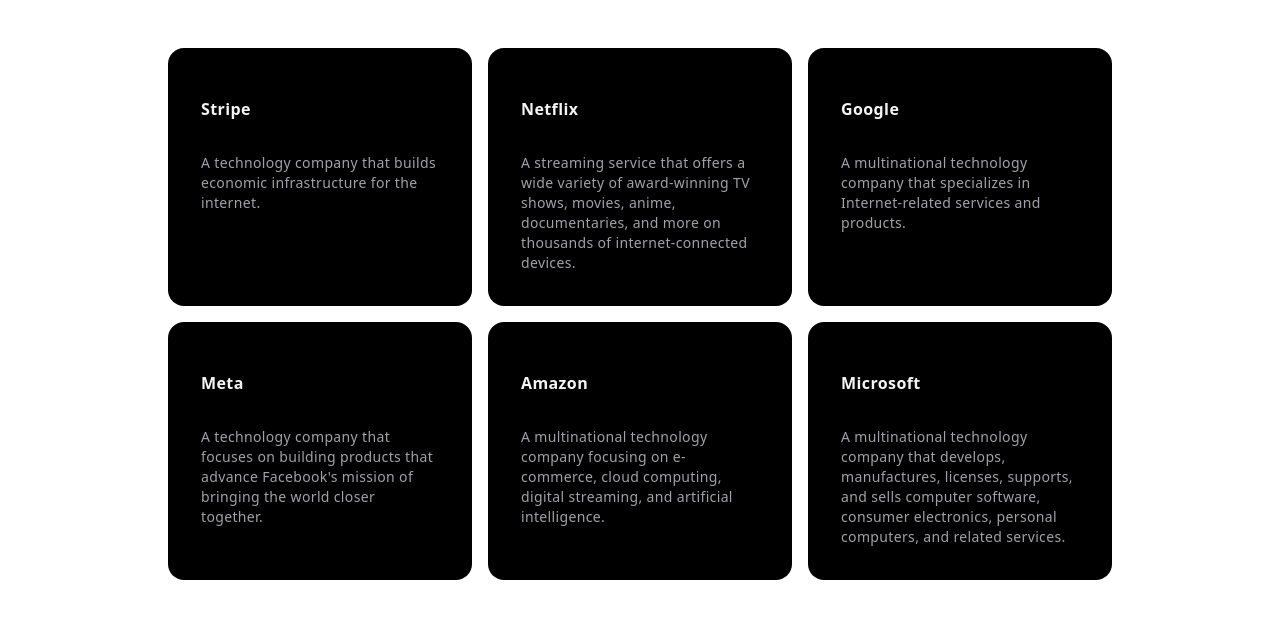
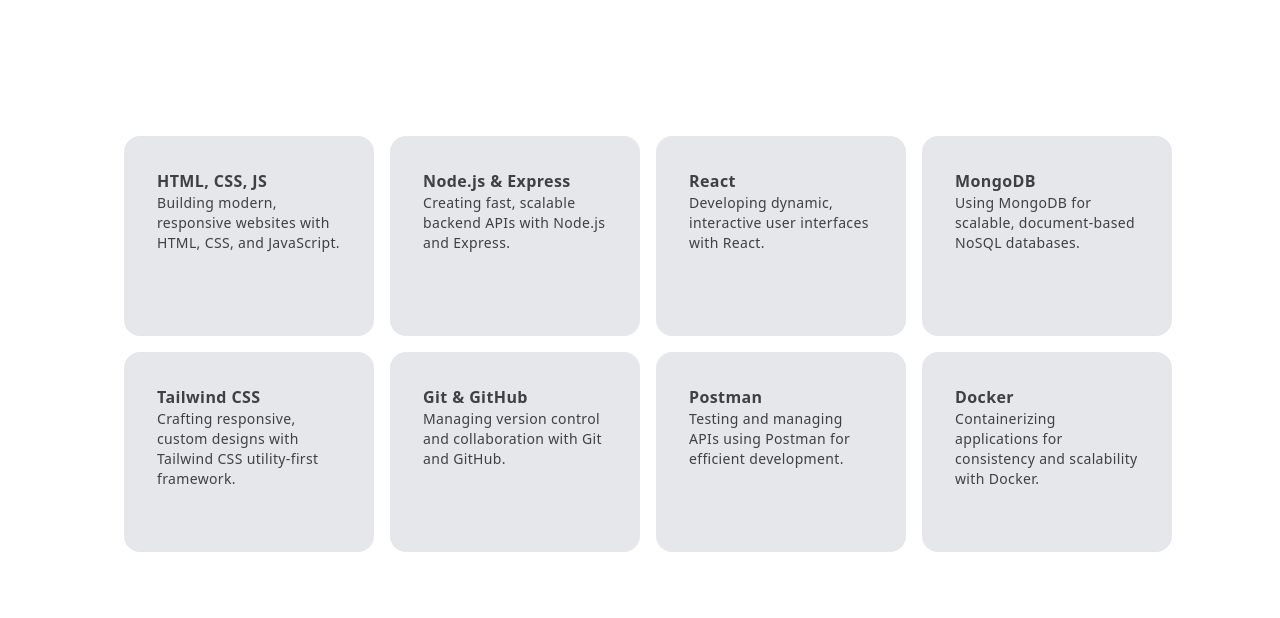
Before and after one commit to abhishek2001panwar/abhishek_developer, a Next.js app: page /components/Projects in a window 1280 px wide. Shown: the top 618 px of the page. Built offline with nearby package versions, Linux system fonts and the light colour scheme.

Commit message:
Refactor UI components for improved clarity and consistency; update text and layout in various sections

```diff
--- a/src/app/components/Contact/page.tsx
+++ b/src/app/components/Contact/page.tsx
@@ -21,7 +21,7 @@
   return (
     <div className="h-[40rem] flex flex-col justify-center  items-center px-4">
       <h2 className="mb-10 sm:mb-20 text-xl text-center sm:text-5xl dark:text-white text-black">
-        Ask Aceternity UI Anything
+        Contact Me
       </h2>
       <PlaceholdersAndVanishInput
         placeholders={placeholders}
--- a/src/app/components/Exp/page.tsx
+++ b/src/app/components/Exp/page.tsx
@@ -8,8 +8,43 @@
       title: "2024",
       content: (
         <div>
-          <p className="text-neutral-800 dark:text-neutral-200 text-xs md:text-sm font-normal mb-8">
-            Built and launched Aceternity UI and Aceternity UI Pro from scratch
+          <p className="text-neutral-800 dark:text-neutral-200 text-xs md:text-xl  font-normal mb-8">
+         <div className="p-6 bg-gray-100 text-gray-800 rounded-lg shadow-md">
+  <h2 className="text-2xl font-bold text-indigo-600 mb-4">3-Month Internship (Sep 24 - Nov 24)</h2>
+  <ul className="list-disc pl-6 space-y-2">
+    <li>
+      <span className="font-bold text-indigo-700">Project:</span> Built and launched
+      <span className="bg-yellow-200 font-bold">Connectify</span>, a <span className="font-bold">job portal platform</span> connecting job seekers and employers.
+    </li>
+    <li>
+      <span className="font-bold text-indigo-700">Tech Stack:</span> Developed from scratch using
+      <span className="bg-yellow-200 font-bold">React.js</span>, <span className="bg-yellow-200 font-bold">Node.js</span>, and
+      <span className="bg-yellow-200 font-bold">MongoDB</span>.
+    </li>
+    <li>
+      <span className="font-bold text-indigo-700">Key Features:</span>
+      <ul className="list-disc pl-6">
+        <li><span className="font-bold">Secure authentication</span></li>
+        <li><span className="font-bold">Job postings</span></li>
+        <li><span className="font-bold">Advanced search functionality</span></li>
+        <li><span className="font-bold">Real-time notifications</span></li>
+      </ul>
+    </li>
+    <li>
+      <span className="font-bold text-indigo-700">Deployment:</span> Deployed on <span className="bg-yellow-200 font-bold">AWS</span>.
+    </li>
+    <li>
+      <span className="font-bold text-indigo-700">Achievements:</span> Received
+      <span className="font-bold">positive feedback</span> for its user-friendly design and functionality.
+    </li>
+    <li>
+      <span className="font-bold text-indigo-700">Outcome:</span> Showcased my ability to deliver a
+      <span className="bg-yellow-200 font-bold">complete, scalable product</span> within a tight deadline.
+    </li>
+  </ul>
+</div>
+
+
           </p>
           <div className="grid grid-cols-2 gap-4">
             <Image
--- a/src/app/components/Footer/page.tsx
+++ b/src/app/components/Footer/page.tsx
@@ -10,28 +10,28 @@
       text: "awesome",
     },
     {
-      text: "apps",
+      text: " Web apps",
     },
     {
       text: "with",
     },
     {
-      text: "Aceternity.",
+      text: "Me.",
       className: "text-blue-500 dark:text-blue-500",
     },
   ];
   return (
     <div className="flex flex-col items-center justify-center h-[40rem]  ">
       <p className="text-neutral-600 dark:text-neutral-200 text-xs sm:text-base  ">
-        The road to freedom starts from here
+        Lets build something awesome together
       </p>
       <TypewriterEffectSmooth words={words} />
       <div className="flex mb-20 flex-col md:flex-row space-y-4 md:space-y-0 space-x-0 md:space-x-4">
         <button className="w-40 h-10 rounded-xl bg-black border dark:border-white border-transparent text-white text-sm">
-          Join now
+          Hire Me
         </button>
         <button className="w-40 h-10 rounded-xl bg-white text-black border border-black  text-sm">
-          Signup
+          Connect
         </button>
       </div>
       <Social />
--- a/src/app/components/Projects/page.tsx
+++ b/src/app/components/Projects/page.tsx
@@ -2,46 +2,58 @@
 
 export default function Fep() {
   return (
-    <div className="max-w-5xl mx-auto px-8">
+    <div className=" mx-auto px-10">
       <HoverEffect items={projects} />
     </div>
   );
 }
 export const projects = [
   {
-    title: "Stripe",
+    title: "HTML, CSS, JS",
     description:
-      "A technology company that builds economic infrastructure for the internet.",
-    link: "https://stripe.com",
+      "Building modern, responsive websites with HTML, CSS, and JavaScript.",
+    link: "https://developer.mozilla.org/en-US/docs/Web/HTML",
   },
   {
-    title: "Netflix",
+    title: "Node.js & Express",
     description:
-      "A streaming service that offers a wide variety of award-winning TV shows, movies, anime, documentaries, and more on thousands of internet-connected devices.",
-    link: "https://netflix.com",
+      "Creating fast, scalable backend APIs with Node.js and Express.",
+    link: "https://nodejs.org/en/ & https://expressjs.com/",
   },
   {
-    title: "Google",
+    title: "React",
     description:
-      "A multinational technology company that specializes in Internet-related services and products.",
-    link: "https://google.com",
+      "Developing dynamic, interactive user interfaces with React.",
+    link: "https://reactjs.org/",
   },
   {
-    title: "Meta",
+    title: "MongoDB",
     description:
-      "A technology company that focuses on building products that advance Facebook's mission of bringing the world closer together.",
-    link: "https://meta.com",
+      "Using MongoDB for scalable, document-based NoSQL databases.",
+    link: "https://www.mongodb.com/",
   },
   {
-    title: "Amazon",
+    title: "Tailwind CSS",
     description:
-      "A multinational technology company focusing on e-commerce, cloud computing, digital streaming, and artificial intelligence.",
-    link: "https://amazon.com",
+      "Crafting responsive, custom designs with Tailwind CSS utility-first framework.",
+    link: "https://tailwindcss.com/",
   },
   {
-    title: "Microsoft",
+    title: "Git & GitHub",
     description:
-      "A multinational technology company that develops, manufactures, licenses, supports, and sells computer software, consumer electronics, personal computers, and related services.",
-    link: "https://microsoft.com",
+      "Managing version control and collaboration with Git and GitHub.",
+    link: "https://git-scm.com/ & https://github.com/",
+  },
+  {
+    title: "Postman",
+    description:
+      "Testing and managing APIs using Postman for efficient development.",
+    link: "https://www.postman.com/",
+  },
+  {
+    title: "Docker",
+    description:
+      "Containerizing applications for consistency and scalability with Docker.",
+    link: "https://www.docker.com/",
   },
 ];
--- a/src/app/components/ui/card-hover-effect.tsx
+++ b/src/app/components/ui/card-hover-effect.tsx
@@ -20,7 +20,7 @@
   return (
     <div
       className={cn(
-        "grid grid-cols-1 md:grid-cols-2  lg:grid-cols-3  py-10",
+        "flex flex-wrap gap-4 mt-32 justify-center",
         className
       )}
     >
@@ -28,7 +28,7 @@
         <Link
           href={item?.link}
           key={item?.link}
-          className="relative group  block p-2 h-full w-full"
+          className="relative group  block p-2 h-[200px] w-[250px]"
           onMouseEnter={() => setHoveredIndex(idx)}
           onMouseLeave={() => setHoveredIndex(null)}
         >
@@ -69,7 +69,7 @@
   return (
     <div
       className={cn(
-        "rounded-2xl h-full w-full p-4 overflow-hidden bg-black border border-transparent dark:border-white/[0.2] group-hover:border-slate-700 relative z-20",
+        "rounded-2xl h-[200px] w-[250px] p-4 overflow-hidden bg-gray-200 border border-transparent dark:border-white/[0.2] group-hover:border-slate-700 relative z-20",
         className
       )}
     >
@@ -87,7 +87,7 @@
   children: React.ReactNode;
 }) => {
   return (
-    <h4 className={cn("text-zinc-100 font-bold tracking-wide mt-4", className)}>
+    <h4 className={cn("text-zinc-700 font-bold tracking-wide ", className)}>
       {children}
     </h4>
   );
@@ -102,7 +102,7 @@
   return (
     <p
       className={cn(
-        "mt-8 text-zinc-400 tracking-wide leading-relaxed text-sm",
+        " text-zinc-700 tracking-wide leading-relaxed text-sm",
         className
       )}
     >
--- a/src/app/components/ui/floating-dock.tsx
+++ b/src/app/components/ui/floating-dock.tsx
@@ -3,7 +3,7 @@
  * Desktop navbar is better positioned at the bottom
  * Mobile navbar is better positioned at bottom right.
  **/
-
+"use client"
 import { cn } from "@/lib/utils";
 import { IconLayoutNavbarCollapse } from "@tabler/icons-react";
 import {
--- a/src/app/components/ui/timeline.tsx
+++ b/src/app/components/ui/timeline.tsx
@@ -39,11 +39,10 @@
     >
       <div className="max-w-7xl mx-auto py-20 px-4 md:px-8 lg:px-10">
         <h2 className="text-lg md:text-4xl mb-4 text-black dark:text-white max-w-4xl">
-          Changelog from my journey
+          My Journey/Experience
         </h2>
         <p className="text-neutral-700 dark:text-neutral-300 text-sm md:text-base max-w-sm">
-          I&apos;ve been working on Aceternity for the past 2 years. Here&apos;s
-          a timeline of my journey.
+
         </p>
       </div>
 
--- a/src/app/page.tsx
+++ b/src/app/page.tsx
@@ -1,14 +1,13 @@
 'use client'
 import React from 'react'
 import Hero from './components/Hero/page'
-import { About } from './components/About/page'
+import About  from './components/About/page'
 import { HeroScrollDemo } from './components/Scroll/page'
 import { Skills } from './components/Skills/page'
 import Exp from './components/Exp/page'
 import InfiniteMovingCardsDemo from './components/Infinite/page'
 import Fep from './components/ProjectFeatured/page'
 import Projects from './components/Projects/page'
-import { Carousels } from './components/Carousel/page'
 import { Contact } from './components/Contact/page'
 import Footer from './components/Footer/page'
 import Navbar from './components/Navbar/page'
@@ -31,7 +30,7 @@
     <InfiniteMovingCardsDemo />
     <Fep />
     <Projects />
-    <Carousels />
+    {/* <Carousels /> */}
     <Contact />
     <Footer />
 
```
Also changed, not shown: src/app/components/About/page.tsx (+7 -5 lines), src/app/components/Infinite/page.tsx (+18 -17 lines), src/app/components/ProjectFeatured/page.tsx (+38 -26 lines).
